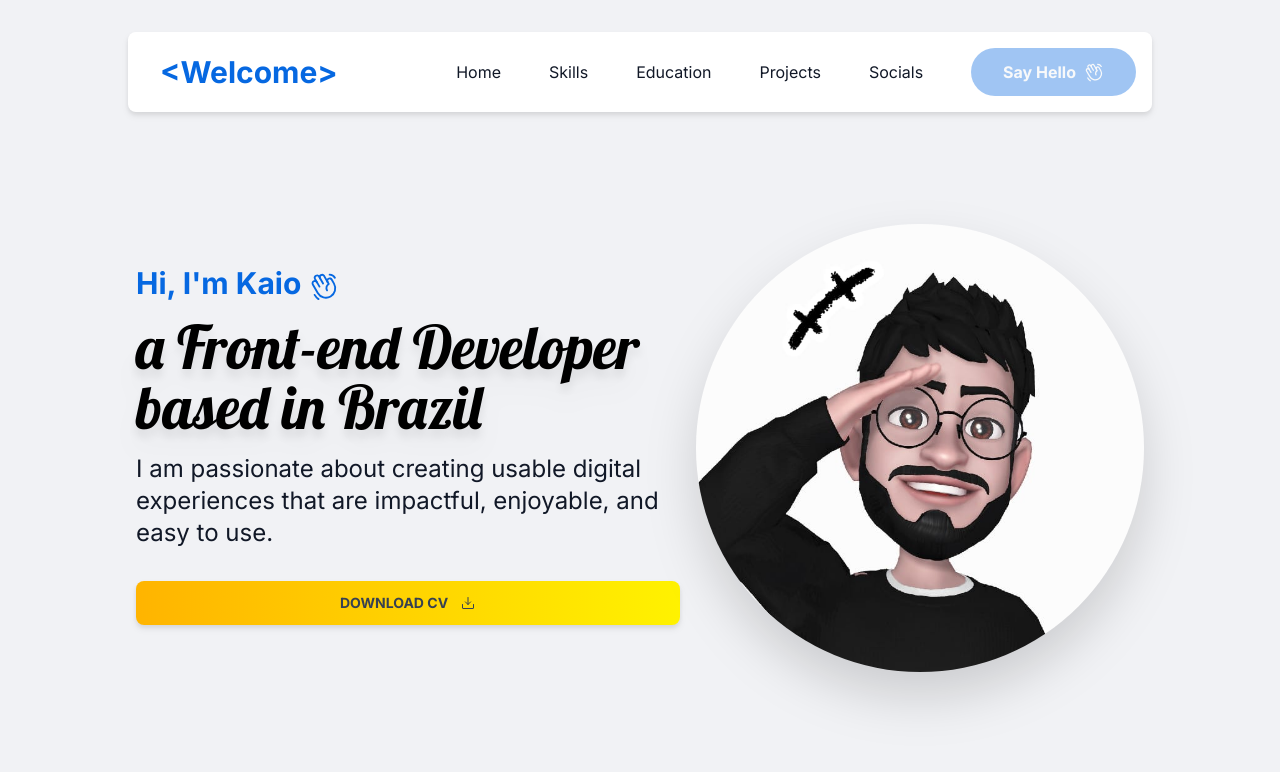
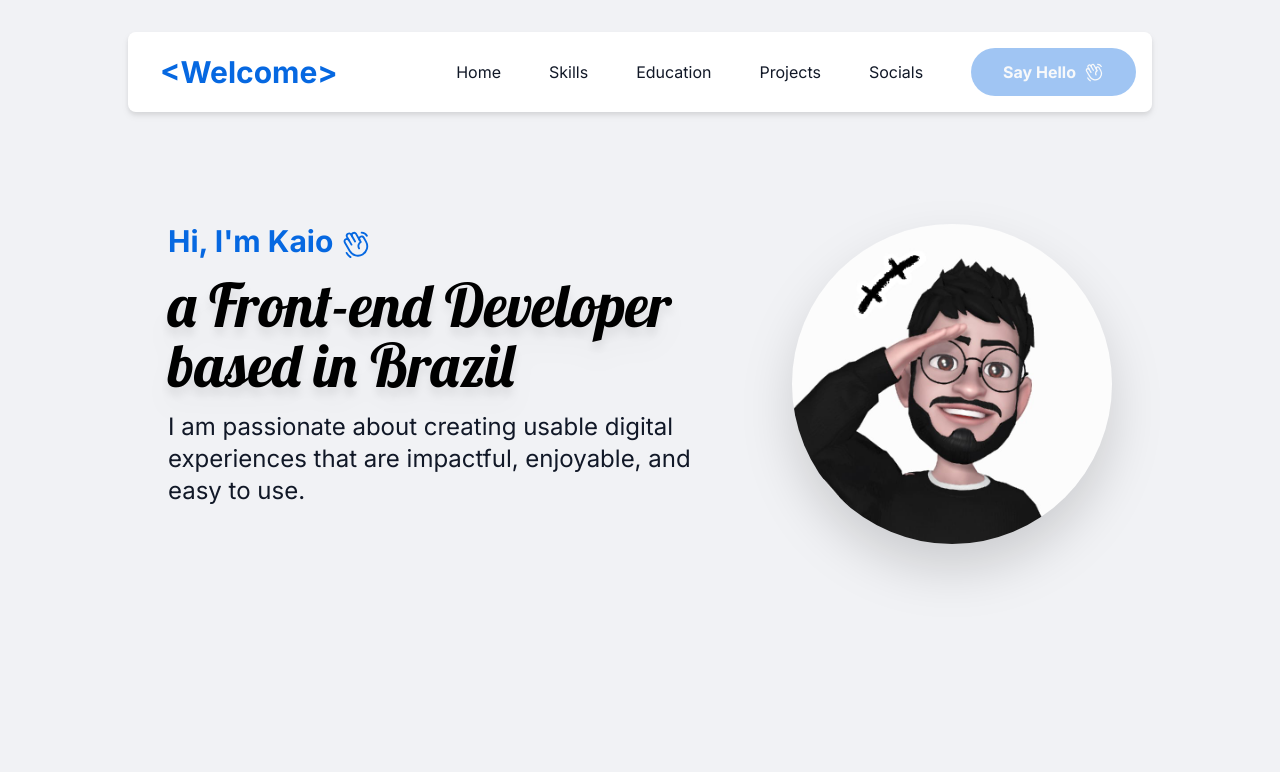
Before and after one commit to KaioMarxDEV/mysite, a React (Vite) app: page / in a window 1280 px wide. Shown: the top 772 px of the page. Built offline with nearby package versions, Linux system fonts and the light colour scheme; a web font is replaced by a local one.

Commit message:
rm: remove cv download button

```diff
--- a/src/Components/Greetings/index.tsx
+++ b/src/Components/Greetings/index.tsx
@@ -1,6 +1,5 @@
-import { DownloadSimple, HandWaving } from "phosphor-react";
+import { HandWaving } from "phosphor-react";
 
-import Resume from '../../Assets/kaio-resume.pdf';
 import kaio from '../../Assets/kaio.jpeg';
 
 export function Greetings() {
@@ -14,19 +13,10 @@ export function Greetings() {
         <h1 className="text-6xl my-4 text-black font-lob drop-shadow-xl">a Front-end Developer based in Brazil</h1>
         <span className="text-gray-900 text-2xl">I am passionate about creating usable digital experiences that are impactful, enjoyable, and easy to use.</span>
         <div className="mt-8 flex flex-row justify-center items-center">
-        <a
-          href={Resume}
-          download
-          target={"_blank"}
-          className="flex w-full items-center justify-center rounded-lg drop-shadow-md bg-gradient-to-r from-my-gold to-my-gold-dark py-[10px] px-[40px] text-gray-700 hover:text-gray-900  hover:shadow-[0px_0px_10px] hover:shadow-[#FFB400]"
-        >
-          <span className="mr-3 text-[14px] font-semibold">DOWNLOAD CV</span>
-          <DownloadSimple size={16} />
-        </a>
         </div>
       </div>
       <div>
-        <img className="w-[28rem] h-[28rem] rounded-full drop-shadow-2xl" src={kaio} alt="kaio's 3d picture"/>
+        <img className="rounded-full w-80 h-80 drop-shadow-2xl" src={kaio} alt="kaio's 3d picture"/>
       </div>
     </div>
   )
```
Also changed, not shown: src/Assets/Profile720.jpg (added).
